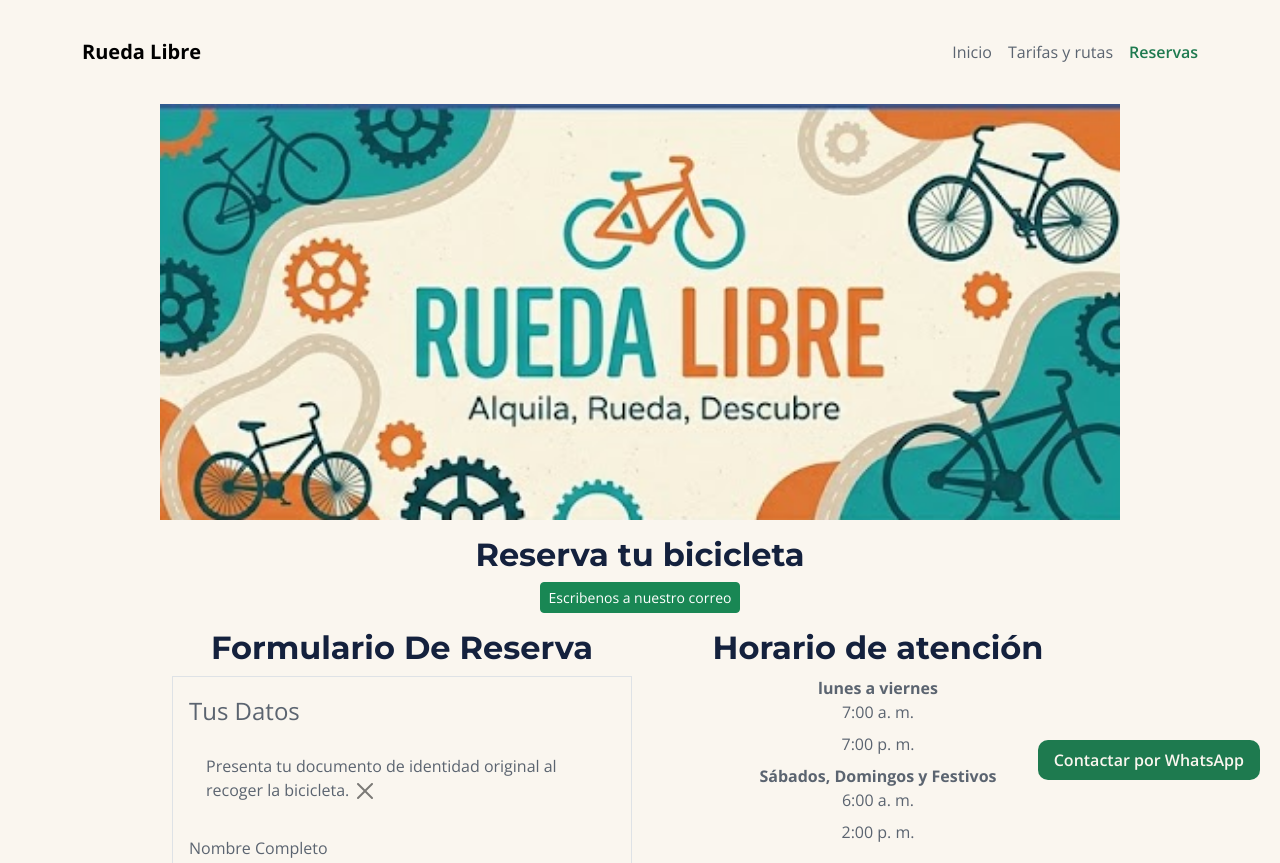
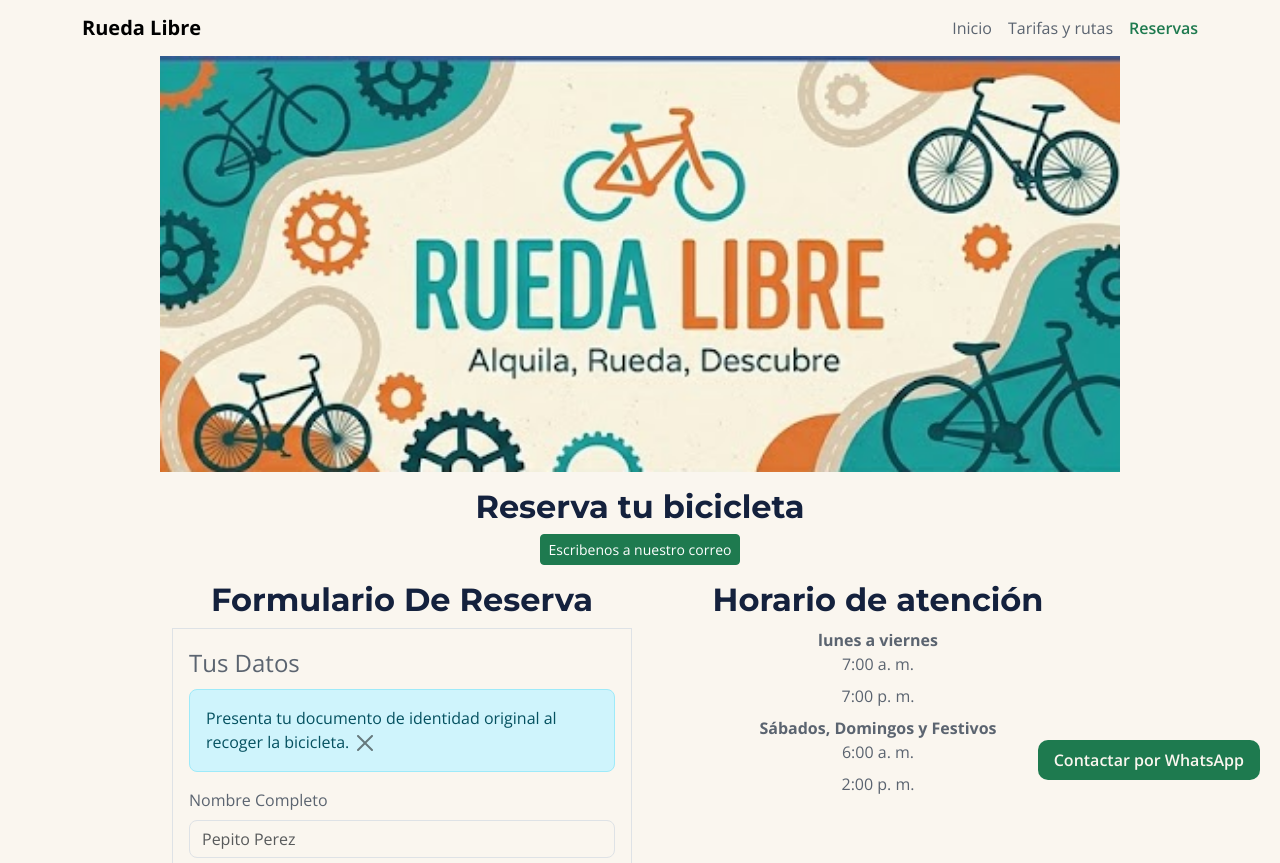
Before and after one commit to JuanPMorales/rueda-libre, a plain HTML site: page paginas/reservas.html in a window 1280 px wide. Shown: the top 863 px of the page. Drawn offline with nearby package versions, Linux system fonts and the light colour scheme.

Commit message:
feat: variables personalizadas en css de bootstrap

```diff
--- a/css/styles.css
+++ b/css/styles.css
@@ -15,26 +15,58 @@
     --espaciado-pequeno: 0.5rem;
     --espaciado-mediano: 1rem;
     --espaciado-grande: 1.5rem;
+
+    --bs-primary: var(--verde-ruta);
+    --bs-primary-rgb: 30, 122, 79;
+
+    --bs-body-font-family: var(--textos);
+    --bs-body-color: var(--gris-asfalto);
+    --bs-body-color-rgb: 91, 100, 112;
+    --bs-body-bg: var(--crema);
+    --bs-body-bg-rgb: 250, 246, 239;
+    --bs-heading-color: var(--azul-noche);
+
+    --bs-link-color: var(--verde-ruta);
+    --bs-link-color-rgb: 30, 122, 79;
+    --bs-link-hover-color: #1A6843;
+    --bs-link-hover-color-rgb: 26, 104, 67;
+
+    --bs-border-radius: 0.5rem;
 }
 
-* {
-    box-sizing: border-box;
+
+/* Botón principal: Verde Ruta */
+.btn-primary {
+    --bs-btn-color: #fff;
+    --bs-btn-bg: var(--verde-ruta);
+    --bs-btn-border-color: var(--verde-ruta);
+    --bs-btn-hover-color: var(--azul-noche);
+    --bs-btn-hover-bg: var(--naranja-pedal);
+    --bs-btn-hover-border-color: var(--azul-noche);
+    --bs-btn-focus-shadow-rgb: 30, 122, 79;
+    --bs-btn-active-color: #fff;
+    --bs-btn-active-bg: #175C3B;
+    --bs-btn-active-border-color: var(--naranja-pedal);
+    --bs-btn-disabled-color: #fff;
+    --bs-btn-disabled-bg: var(--verde-ruta);
+    --bs-btn-disabled-border-color: var(--verde-ruta);
 }
 
-body {
-    margin: 0;
-    font-family: var(--textos);
-    background-color: var(--crema);
-    color: var(--gris-asfalto);
-}
 
-/* Estructura compartida */
-header {
-    display: flex;
-    flex-wrap: wrap;
-    justify-content: center;
-    gap: var(--espaciado-mediano);
-    padding: var(--espaciado-grande);
+.btn-naranja {
+    --bs-btn-color: var(--azul-noche);
+    --bs-btn-bg: var(--naranja-pedal);
+    --bs-btn-border-color: var(--naranja-pedal);
+    --bs-btn-hover-color: var(--azul-noche);
+    --bs-btn-hover-bg: #E08A1C;
+    --bs-btn-hover-border-color: #D4821A;
+    --bs-btn-focus-shadow-rgb: 243, 154, 43;
+    --bs-btn-active-color: var(--azul-noche);
+    --bs-btn-active-bg: #C47713;
+    --bs-btn-active-border-color: #B86F11;
+    --bs-btn-disabled-color: var(--azul-noche);
+    --bs-btn-disabled-bg: var(--naranja-pedal);
+    --bs-btn-disabled-border-color: var(--naranja-pedal);
 }
 
 main {
@@ -91,12 +123,10 @@ h5,
 h6 {
     text-align: center;
     font-family: var(--titulos);
-    color: var(--azul-noche);
     font-weight: 700;
 }
 
 a {
-    color: var(--verde-ruta);
     text-decoration: none;
 }
 
@@ -122,22 +152,11 @@ a {
 
 /* GLOBAL */
 /* Botones y estados interactivos */
-.boton-accion,
 .WhatsApp {
     background-color: var(--verde-ruta);
     color: var(--crema);
     font-weight: 600;
 }
-
-.boton-accion {
-    display: inline-block;
-    margin: var(--espaciado-pequeno);
-    padding: var(--espaciado-pequeno) var(--espaciado-mediano);
-    border-radius: 5px;
-}
-
-.boton-accion:hover,
-.boton-accion:focus,
 .WhatsApp:hover,
 .WhatsApp:focus {
     background-color: var(--naranja-pedal);
@@ -146,7 +165,6 @@ a {
 
 .tarjetas a:focus,
 .tarjetas-flota a:focus,
-.boton-accion:focus,
 .WhatsApp:focus,
 #menu a:focus,
 input:focus,
--- a/paginas/reservas.html
+++ b/paginas/reservas.html
@@ -40,7 +40,7 @@
         <img class="d-block w-100 h-auto" src="../img/portada_Rueda_Libre.png" alt="Bicicletas y servicios de Rueda Libre">
         <section class="text-center m-3">
             <h2>Reserva tu bicicleta</h2>
-            <a class="btn btn-success btn-sm" href="mailto:hola@ruedalibre.example">Escribenos a nuestro correo</a>
+            <a class="btn btn-primary btn-sm" href="mailto:hola@ruedalibre.example">Escribenos a nuestro correo</a>
         </section >
 
         <section class="container">
@@ -50,7 +50,7 @@
                         <form class="needs-validation" novalidate>
                             <fieldset class="mb-4 p-3 border">
                                 <legend>Tus Datos</legend>
-                                <div class="alert aler-info" role="alert">
+                                <div class="alert alert-info" role="alert">
                                     Presenta tu documento de identidad original al recoger la bicicleta.
                                     <button type="button" class="btn btn-close" data-bs-dismiss="alert" aria-label="Cerrar"></button>
                                 </div>
@@ -153,7 +153,7 @@
                             </fieldset>
 
                             <div>
-                                <button class="boton-accion" type="submit">Enviar</button>
+                                <button class="btn btn-primary" type="submit">Enviar</button>
                             </div>
                         </form>
                         <div class="modal fade" id="modalPoliticas" tabindex="-1" aria-labelledby="tituloPoliticas" aria-hidden="true">
```
Also changed, not shown: index.html (+2 -2 lines), paginas/tarifas.html (+1 -1 lines).
